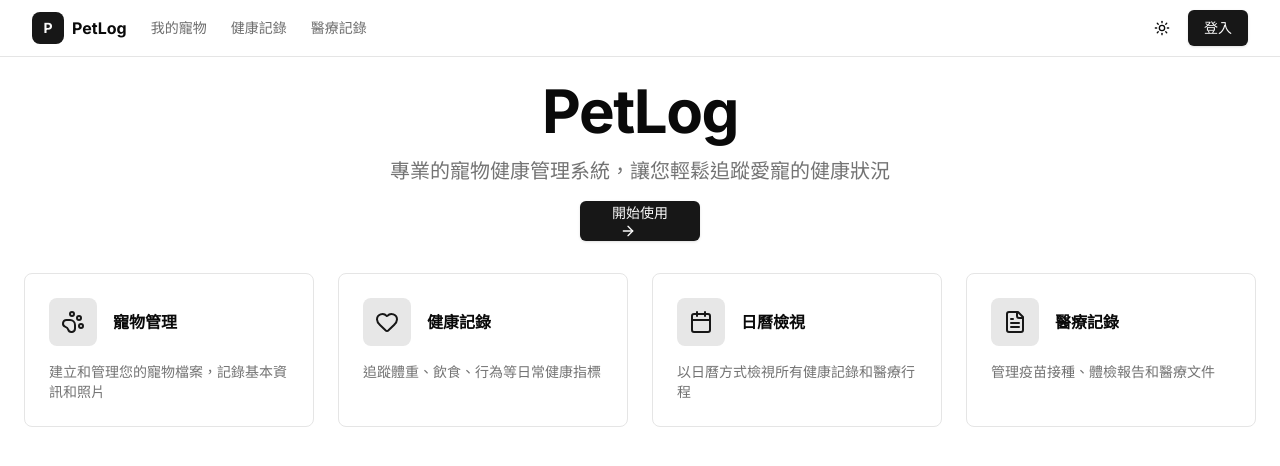
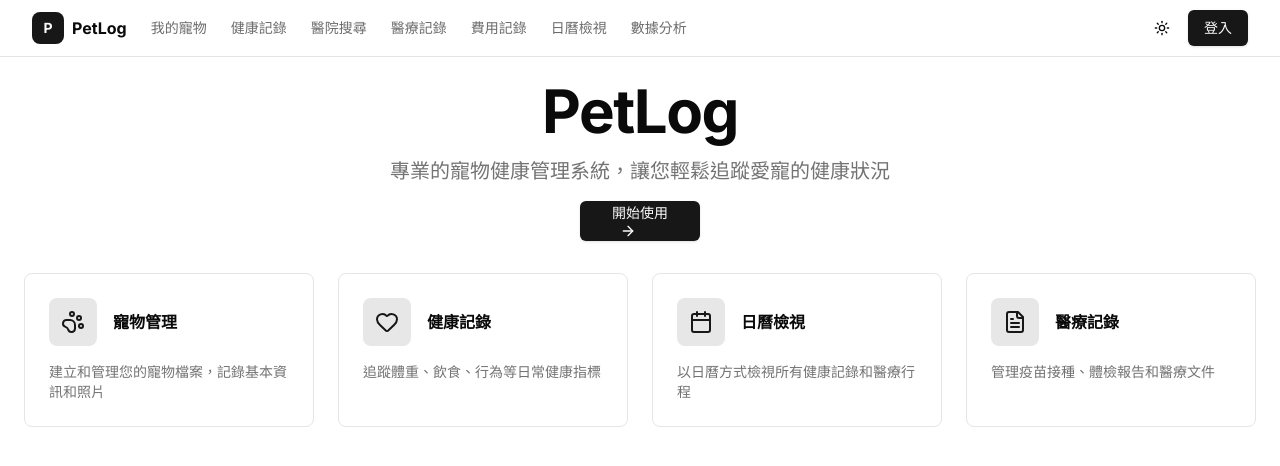
Before and after one commit to blackhorseya/petlog, a Next.js app in the folder web/: page / in a window 1280 px wide. Shown: the top 466 px of the page. Built offline with nearby package versions, Linux system fonts and the light colour scheme; no server answers.

Commit message:
feat(layout): 調整響應式設計，更新側邊欄和主內容的顯示行為

```diff
--- a/web/src/components/layout/app-layout.tsx
+++ b/web/src/components/layout/app-layout.tsx
@@ -36,7 +36,7 @@ export function AppLayout({ children }: AppLayoutProps) {
       <div className="flex h-[calc(100vh-3.5rem)]">
         {/* Desktop Sidebar */}
         {user && (
-          <aside className="hidden w-64 flex-col border-r border-border bg-background lg:flex">
+          <aside className="hidden w-64 flex-col border-r border-border bg-background md:flex">
             <Sidebar />
           </aside>
         )}
@@ -52,7 +52,7 @@ export function AppLayout({ children }: AppLayoutProps) {
           className={cn(
             "flex-1 overflow-auto",
             // Add bottom padding on mobile to account for bottom navigation
-            "pb-16 lg:pb-0"
+            "pb-16 md:pb-0"
           )}
         >
           <div className="container mx-auto p-4 lg:p-6">
--- a/web/src/components/layout/header.tsx
+++ b/web/src/components/layout/header.tsx
@@ -30,7 +30,7 @@ export function Header({ onMenuToggle, isMenuOpen }: HeaderProps) {
         <Button
           variant="ghost"
           size="icon"
-          className="mr-2 px-0 text-base hover:bg-transparent focus-visible:bg-transparent focus-visible:ring-0 focus-visible:ring-offset-0 lg:hidden"
+          className="mr-2 px-0 text-base hover:bg-transparent focus-visible:bg-transparent focus-visible:ring-0 focus-visible:ring-offset-0 md:hidden"
           onClick={onMenuToggle}
           aria-label={isMenuOpen ? "關閉選單" : "開啟選單"}
         >
@@ -52,7 +52,7 @@ export function Header({ onMenuToggle, isMenuOpen }: HeaderProps) {
         </Link>
 
         {/* Desktop Navigation */}
-        <nav className="hidden items-center space-x-6 text-sm font-medium lg:flex">
+        <nav className="hidden items-center space-x-4 text-sm font-medium md:flex lg:space-x-6">
           <Link
             href="/pets"
             className="transition-colors hover:text-foreground/80 text-foreground/60"
@@ -66,10 +66,34 @@ export function Header({ onMenuToggle, isMenuOpen }: HeaderProps) {
             健康記錄
           </Link>
           <Link
+            href="/hospitals"
+            className="transition-colors hover:text-foreground/80 text-foreground/60"
+          >
+            醫院搜尋
+          </Link>
+          <Link
             href="/medical-records"
             className="transition-colors hover:text-foreground/80 text-foreground/60"
           >
             醫療記錄
+          </Link>
+          <Link
+            href="/expenses"
+            className="transition-colors hover:text-foreground/80 text-foreground/60"
+          >
+            費用記錄
+          </Link>
+          <Link
+            href="/calendar"
+            className="transition-colors hover:text-foreground/80 text-foreground/60"
+          >
+            日曆檢視
+          </Link>
+          <Link
+            href="/analytics"
+            className="transition-colors hover:text-foreground/80 text-foreground/60"
+          >
+            數據分析
           </Link>
         </nav>
 
--- a/web/src/components/navigation/mobile-nav.tsx
+++ b/web/src/components/navigation/mobile-nav.tsx
@@ -45,7 +45,7 @@ export function MobileNav() {
   const pathname = usePathname()
 
   return (
-    <nav className="fixed bottom-0 left-0 right-0 z-50 bg-background border-t border-border lg:hidden">
+    <nav className="fixed bottom-0 left-0 right-0 z-50 bg-background border-t border-border md:hidden">
       <div className="grid h-16 max-w-lg grid-cols-5 mx-auto">
         {mobileNavigation.map((item) => {
           const isActive = pathname === item.href ||
--- a/web/src/components/navigation/mobile-sidebar.tsx
+++ b/web/src/components/navigation/mobile-sidebar.tsx
@@ -41,7 +41,7 @@ export function MobileSidebar({ isOpen, onClose }: MobileSidebarProps) {
       {/* Backdrop */}
       <div
         className={cn(
-          "fixed inset-0 z-40 bg-black/50 transition-opacity lg:hidden",
+          "fixed inset-0 z-40 bg-black/50 transition-opacity md:hidden",
           isOpen ? "opacity-100" : "opacity-0 pointer-events-none"
         )}
         onClick={onClose}
@@ -50,7 +50,7 @@ export function MobileSidebar({ isOpen, onClose }: MobileSidebarProps) {
       {/* Sidebar */}
       <div
         className={cn(
-          "fixed left-0 top-0 z-50 h-full w-64 bg-background border-r border-border transform transition-transform lg:hidden",
+          "fixed left-0 top-0 z-50 h-full w-64 bg-background border-r border-border transform transition-transform md:hidden",
           isOpen ? "translate-x-0" : "-translate-x-full"
         )}
       >
```
